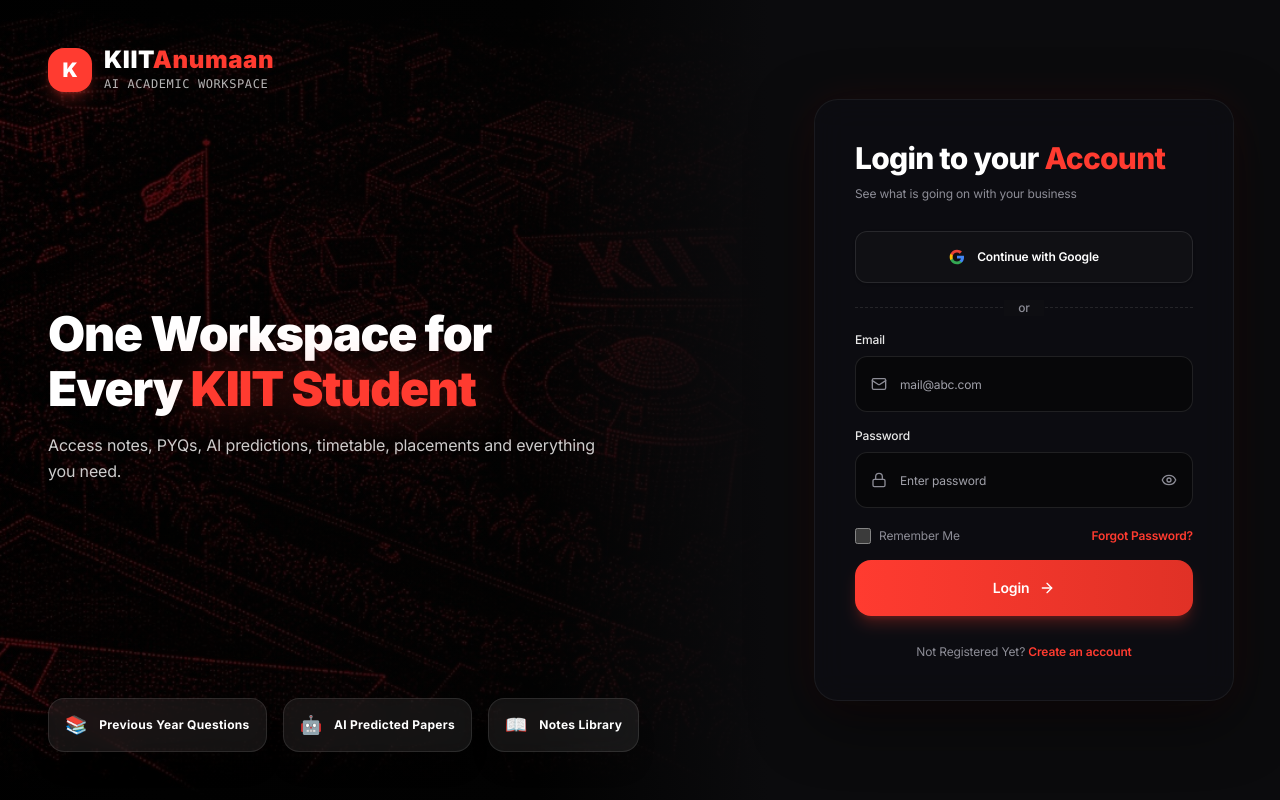
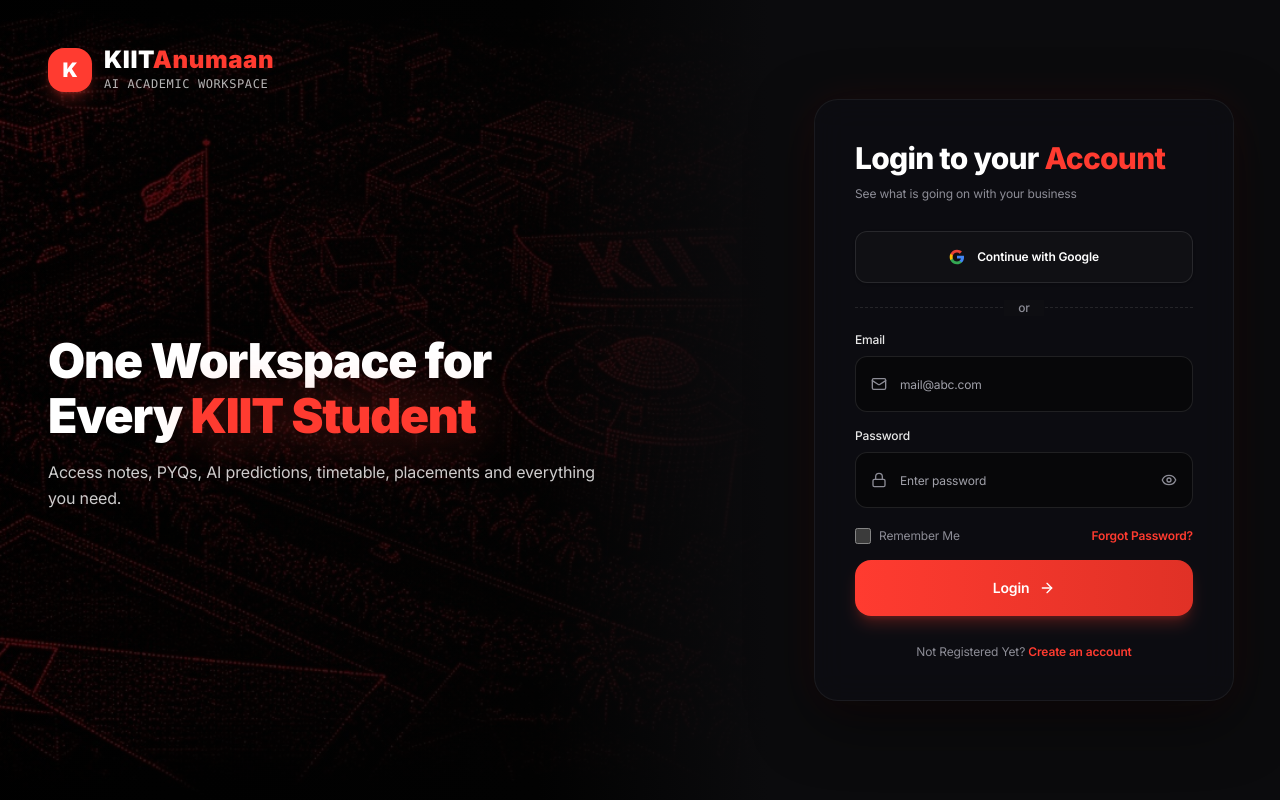
Before and after one commit to priyangshu24/KIITAnumaan, a Next.js app: page /login in a window 1280 px wide. Built offline with nearby package versions, Linux system fonts and the light colour scheme.

Commit message:
fix: remove bottom left feature cards from login page

```diff
--- a/app/login/page.tsx
+++ b/app/login/page.tsx
@@ -85,23 +85,6 @@ export default function AuthPage() {
           </p>
         </div>
 
-        {/* 3. BOTTOM-LEFT: FLOATING GLASS CARDS (HORIZONTAL) */}
-        <div className="relative z-20 flex flex-wrap items-center gap-4 animate-in fade-in slide-in-from-bottom-4 duration-500">
-          <div className="flex items-center gap-3 px-4 py-3 rounded-[16px] bg-white/[0.07] backdrop-blur-md border border-white/10 shadow-xl hover:border-[#ff3b30]/40 transition-all hover:-translate-y-0.5">
-            <span className="text-lg">📚</span>
-            <span className="text-xs font-bold text-white tracking-wide">Previous Year Questions</span>
-          </div>
-
-          <div className="flex items-center gap-3 px-4 py-3 rounded-[16px] bg-white/[0.07] backdrop-blur-md border border-white/10 shadow-xl hover:border-[#ff3b30]/40 transition-all hover:-translate-y-0.5">
-            <span className="text-lg">🤖</span>
-            <span className="text-xs font-bold text-white tracking-wide">AI Predicted Papers</span>
-          </div>
-
-          <div className="flex items-center gap-3 px-4 py-3 rounded-[16px] bg-white/[0.07] backdrop-blur-md border border-white/10 shadow-xl hover:border-[#ff3b30]/40 transition-all hover:-translate-y-0.5">
-            <span className="text-lg">📖</span>
-            <span className="text-xs font-bold text-white tracking-wide">Notes Library</span>
-          </div>
-        </div>
       </div>
 
       {/* ----------------------------------------------------
```
